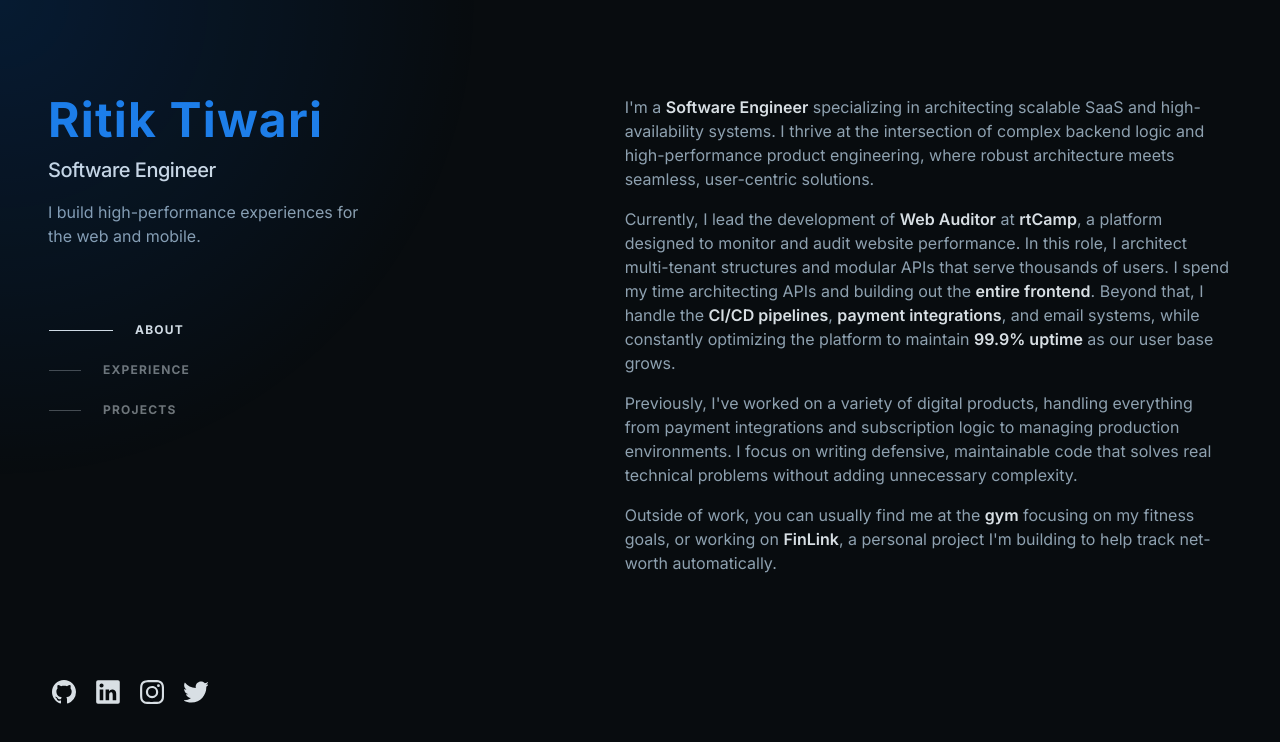
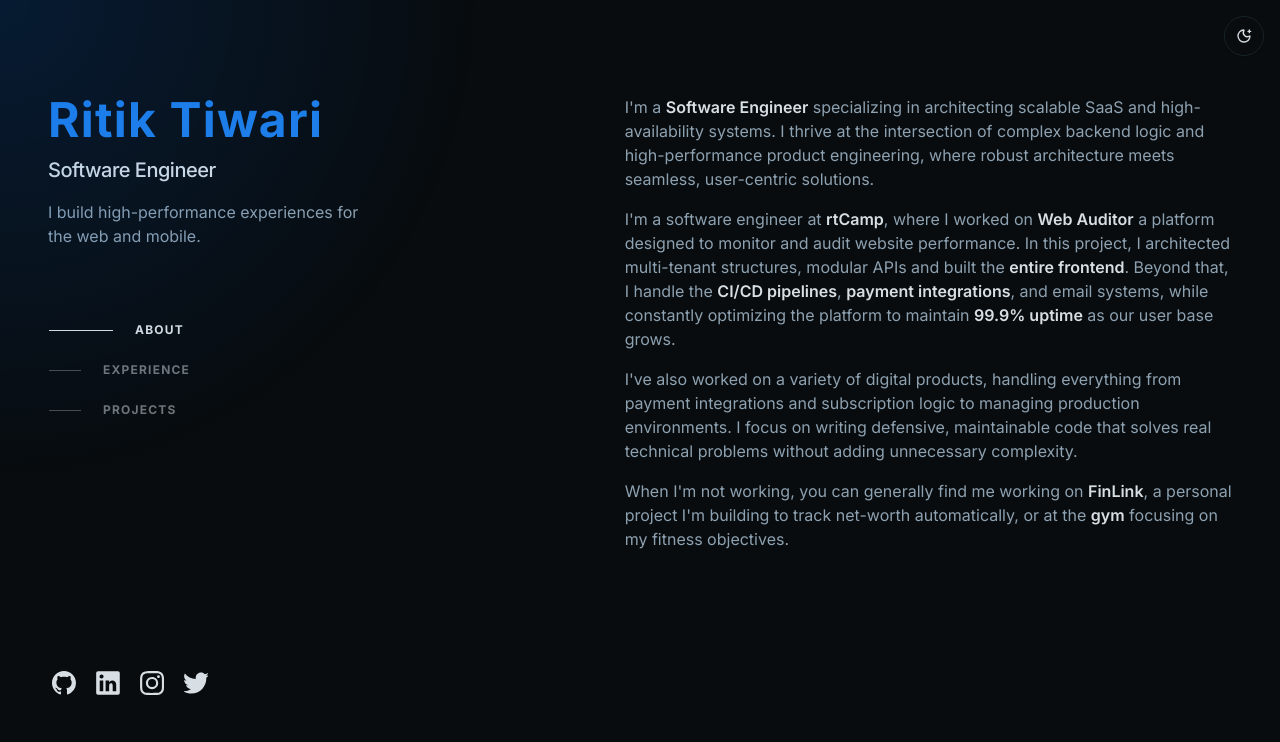
Before and after one commit to theritiktiwari/portfolio, a Next.js app: page / in a window 1280 px wide. Shown: the top 742 px of the page. Built offline with nearby package versions, Linux system fonts and the light colour scheme.

Commit message:
feat: add theme provider & toggler

```diff
--- a/package.json
+++ b/package.json
@@ -18,6 +18,7 @@
 		"clsx": "^2.1.1",
 		"lucide-react": "^0.577.0",
 		"next": "16.2.0",
+		"next-themes": "^0.4.6",
 		"radix-ui": "^1.4.3",
 		"react": "19.2.4",
 		"react-dom": "19.2.4",
--- a/src/app/(root)/layout.tsx
+++ b/src/app/(root)/layout.tsx
@@ -1,3 +1,4 @@
+import { ThemeProvider } from "@/components/theme-provider";
 import { cn } from "@/lib/utils";
 import type { Metadata } from "next";
 import { Inter, JetBrains_Mono } from "next/font/google";
@@ -32,7 +33,16 @@
 			suppressHydrationWarning
 			className={cn("antialiased", inter.variable, jetBrainsMono.variable)}
 		>
-			<body className="flex min-h-screen flex-col">{children}</body>
+			<body className="flex min-h-screen flex-col">
+				<ThemeProvider
+					attribute="class"
+					defaultTheme="dark"
+					enableSystem={false}
+					disableTransitionOnChange
+				>
+					{children}
+				</ThemeProvider>
+			</body>
 		</html>
 	);
 }
--- a/src/app/(root)/page.tsx
+++ b/src/app/(root)/page.tsx
@@ -1,11 +1,13 @@
 import AboutSection from "@/components/about-section";
 import MouseGlow from "@/components/mouse-glow";
 import Sidebar from "@/components/sidebar";
+import ThemeToggle from "@/components/theme-toggle";
 
 export default function Portfolio() {
 	return (
 		<div className="relative min-h-screen">
 			<MouseGlow />
+			<ThemeToggle className="fixed top-4 right-4" />
 
 			<div className="mx-auto min-h-screen max-w-7xl px-6 py-12 font-sans md:px-12 md:py-16 lg:py-0">
 				<a
--- a/src/components/about-section.tsx
+++ b/src/components/about-section.tsx
@@ -22,7 +22,16 @@
 					engineering, where robust architecture meets seamless, user-centric solutions.
 				</p>
 				<p>
-					Currently, I lead the development of{" "}
+					I&apos;m a software engineer at{" "}
+					<Link
+						href="https://rtcamp.com/"
+						rel="noopener noreferrer"
+						target="_blank"
+						className="text-foreground hover:text-primary focus-visible:text-primary font-semibold transition-colors"
+					>
+						rtCamp
+					</Link>
+					, where I worked on{" "}
 					<Link
 						href="https://webauditor.io/"
 						rel="noopener noreferrer"
@@ -31,18 +40,8 @@
 					>
 						Web Auditor
 					</Link>{" "}
-					at{" "}
-					<Link
-						href="https://rtcamp.com/"
-						rel="noopener noreferrer"
-						target="_blank"
-						className="text-foreground hover:text-primary focus-visible:text-primary font-semibold transition-colors"
-					>
-						rtCamp
-					</Link>
-					, a platform designed to monitor and audit website performance. In this role, I
-					architect multi-tenant structures and modular APIs that serve thousands of
-					users. I spend my time architecting APIs and building out the{" "}
+					a platform designed to monitor and audit website performance. In this project, I
+					architected multi-tenant structures, modular APIs and built the{" "}
 					<span className="text-foreground font-semibold">entire frontend</span>. Beyond
 					that, I handle the{" "}
 					<span className="text-foreground font-semibold">CI/CD pipelines</span>,{" "}
@@ -52,17 +51,19 @@
 					base grows.
 				</p>
 				<p>
-					Previously, I&apos;ve worked on a variety of digital products, handling
-					everything from payment integrations and subscription logic to managing
-					production environments. I focus on writing defensive, maintainable code that
-					solves real technical problems without adding unnecessary complexity.
+					I&apos;ve also worked on a variety of digital products, handling everything from
+					payment integrations and subscription logic to managing production environments.
+					I focus on writing defensive, maintainable code that solves real technical
+					problems without adding unnecessary complexity.
 				</p>
 				<p>
-					Outside of work, you can usually find me at the{" "}
+					When I&apos;m not working, you can generally find me working on{" "}
+					<span className="text-foreground font-semibold">FinLink</span>, a personal
+					project I&apos;m building to track net-worth automatically, or at the{" "}
 					<span className="inline-block">
 						<span className="group relative inline-flex">
 							<span className="text-foreground cursor-help font-semibold">gym</span>
-							<span className="pointer-events-none absolute bottom-full left-1/2 mb-2 -translate-x-1/2 opacity-0 transition-all group-hover:mb-3 group-hover:opacity-100">
+							<span className="pointer-events-none absolute top-full left-1/2 mb-2 -translate-x-1/2 opacity-0 transition-all group-hover:mt-3 group-hover:opacity-100">
 								<span className="bg-card text-card-foreground border-border block rounded border px-2 py-1 text-xs whitespace-nowrap shadow-xl">
 									You found me! &#127947;
 									{/* Pushing for a new PR! &#127947; */}
@@ -70,9 +71,7 @@
 							</span>
 						</span>
 					</span>{" "}
-					focusing on my fitness goals, or working on{" "}
-					<span className="text-foreground font-semibold">FinLink</span>, a personal
-					project I&apos;m building to help track net-worth automatically.
+					focusing on my fitness objectives.
 				</p>
 			</div>
 		</section>
--- /dev/null
+++ b/src/components/theme-provider.tsx
@@ -0,0 +1,11 @@
+"use client";
+
+import { ThemeProvider as NextThemesProvider } from "next-themes";
+import * as React from "react";
+
+export function ThemeProvider({
+	children,
+	...props
+}: React.ComponentProps<typeof NextThemesProvider>) {
+	return <NextThemesProvider {...props}>{children}</NextThemesProvider>;
+}
--- /dev/null
+++ b/src/components/theme-toggle.tsx
@@ -0,0 +1,79 @@
+"use client";
+
+import { Button } from "@/components/ui/button";
+import { cn } from "@/lib/utils";
+import { MoonStar, SunMedium } from "lucide-react";
+import { useTheme } from "next-themes";
+import { useRef } from "react";
+import { flushSync } from "react-dom";
+
+export default function ThemeToggle({ className }: { className?: string }) {
+	const { resolvedTheme, setTheme } = useTheme();
+	const ref = useRef<HTMLButtonElement>(null);
+	const THEME_TRANSITION_DURATION = 500;
+
+	const toggleTheme = async () => {
+		const nextTheme = resolvedTheme === "dark" ? "light" : "dark";
+		if (!ref.current || !document.startViewTransition) {
+			setTheme(nextTheme);
+			return;
+		}
+
+		const { top, left, width, height } = ref.current.getBoundingClientRect();
+		const x = left + width / 2;
+		const y = top + height / 2;
+		const maxRadius = Math.hypot(
+			Math.max(x, window.innerWidth - x),
+			Math.max(y, window.innerHeight - y)
+		);
+
+		await document.startViewTransition(() => {
+			flushSync(() => {
+				setTheme(nextTheme);
+			});
+		}).ready;
+
+		document.documentElement.animate(
+			{
+				clipPath: [
+					`circle(0px at ${x}px ${y}px)`,
+					`circle(${maxRadius}px at ${x}px ${y}px)`,
+				],
+			},
+			{
+				duration: THEME_TRANSITION_DURATION,
+				easing: "ease-in-out",
+				pseudoElement: "::view-transition-new(root)",
+			}
+		);
+	};
+
+	return (
+		<Button
+			ref={ref}
+			variant="outline"
+			size="icon-lg"
+			onClick={toggleTheme}
+			aria-label={`Switch to ${resolvedTheme === "dark" ? "light" : "dark"} theme`}
+			className={cn("rounded-full backdrop-blur-sm", className)}
+		>
+			<SunMedium
+				className={cn(
+					"absolute size-4 transition-all",
+					resolvedTheme === "light"
+						? "scale-100 rotate-0 opacity-100"
+						: "scale-0 rotate-90 opacity-0"
+				)}
+			/>
+			<MoonStar
+				className={cn(
+					"absolute size-4 transition-all",
+					resolvedTheme === "dark"
+						? "scale-100 rotate-0 opacity-100"
+						: "scale-0 -rotate-90 opacity-0"
+				)}
+			/>
+			<span className="sr-only">Toggle theme</span>
+		</Button>
+	);
+}
```
Also changed, not shown: 1 other file (tests, documents, lock files or other folders).
